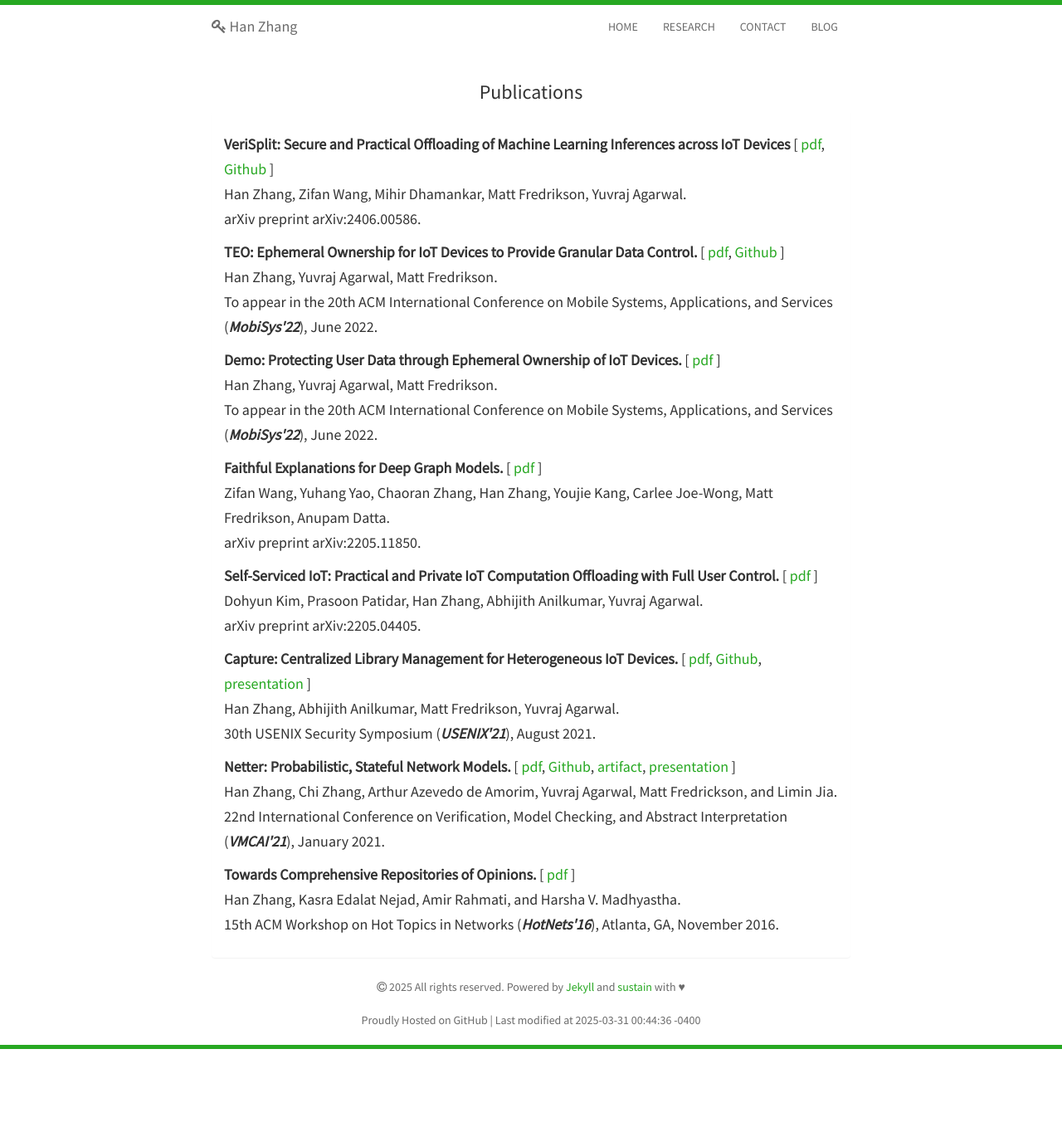
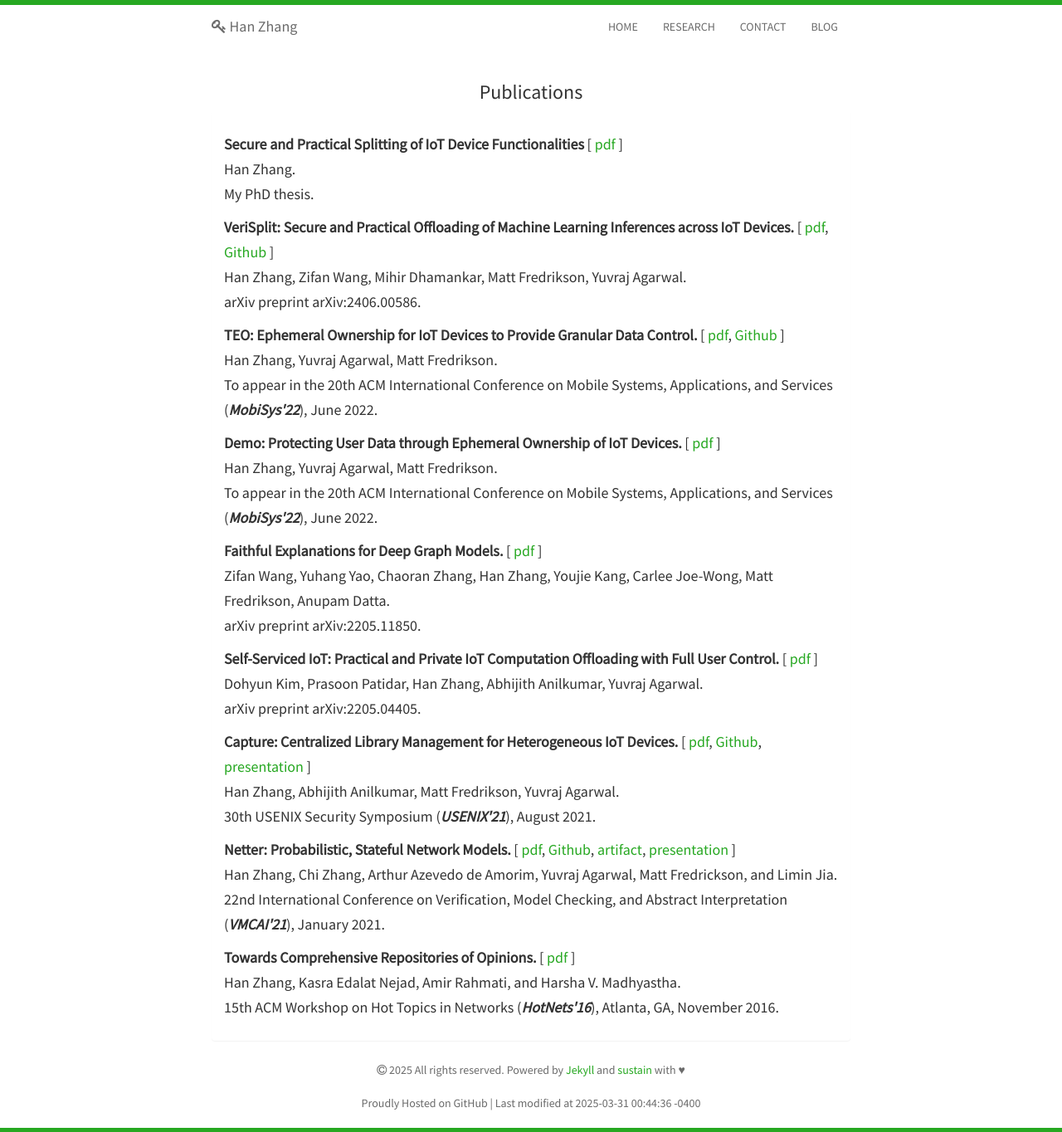
Before and after one commit to zhanghan177/zhanghan177.github.io, a Jekyll site: the page built from publications.html, in a window 1280 px wide. Shown: the whole page at 83% size. Built offline with Jekyll 4.4.1, drawn with Linux system fonts in a browser that asks for light colours; nearby versions of some CDN libraries; before the commit the page ends 1264 px from its top, so only the background shows below that.

Commit message:
Add my thesis

```diff
--- a/_includes/publications.html
+++ b/_includes/publications.html
@@ -4,7 +4,12 @@
         <div class="panel panel-default">
             <div class="panel-body">
                 <h5>
-                    <strong>VeriSplit: Secure and Practical Offloading of Machine Learning Inferences across IoT Devices</strong> [ <a href="https://arxiv.org/pdf/2406.00586">pdf</a>, <a href="https://github.com/synergylabs/VeriSplit">Github</a> ]<br>
+                    <strong>Secure and Practical Splitting of IoT Device Functionalities</strong> [ <a href="http://reports-archive.adm.cs.cmu.edu/anon/2023/CMU-CS-23-129.pdf">pdf</a> ]<br>
+                    Han Zhang.<br>
+                    My PhD thesis.<br>
+                </h5>
+                <h5>
+                    <strong>VeriSplit: Secure and Practical Offloading of Machine Learning Inferences across IoT Devices.</strong> [ <a href="https://arxiv.org/pdf/2406.00586">pdf</a>, <a href="https://github.com/synergylabs/VeriSplit">Github</a> ]<br>
                     Han Zhang, Zifan Wang, Mihir Dhamankar, Matt Fredrikson, Yuvraj Agarwal.<br>
                     arXiv preprint arXiv:2406.00586.<br>
                 </h5>
```
